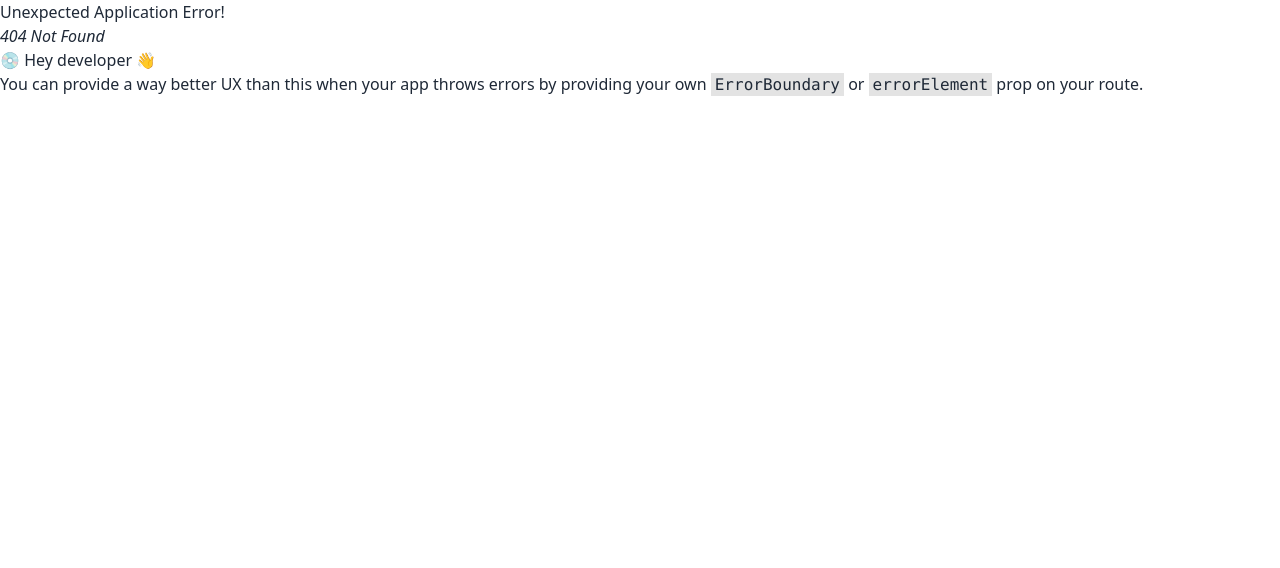
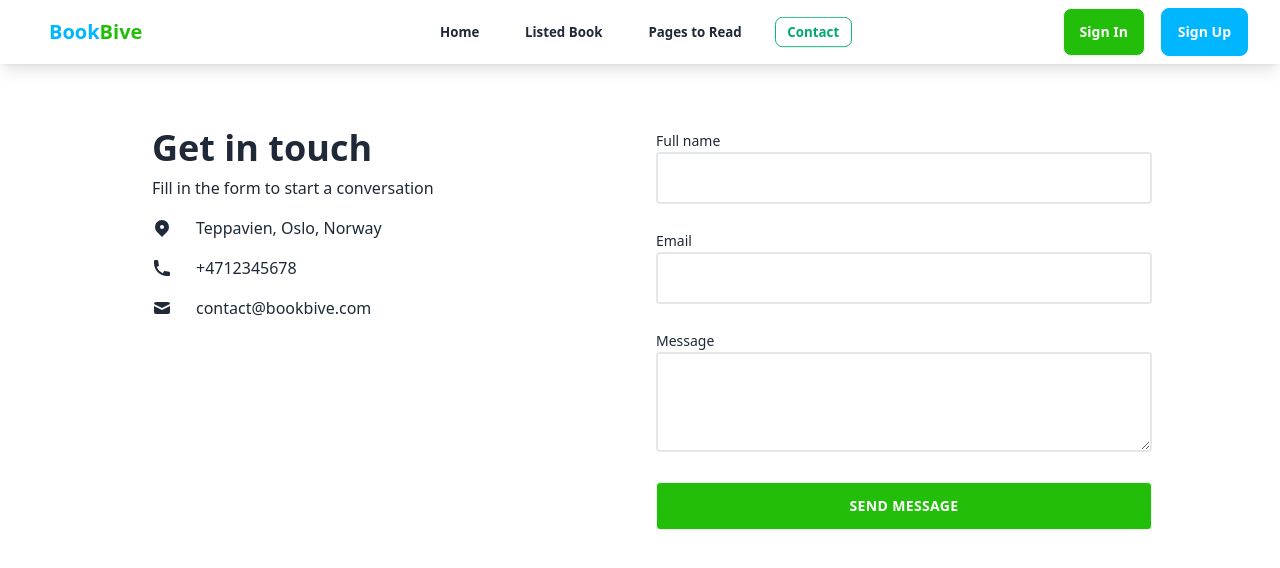
Before and after one commit to AbdullaAlHarun/book-vibe, a React (Vite) app: page /Contact in a window 1280 px wide. Before the commit this address had no page. Shown: the top 568 px of the page. Built offline with nearby package versions, Linux system fonts and the light colour scheme.

Commit message:
Added Contact Page!!

```diff
--- /dev/null
+++ b/src/componants/Contact.jsx
@@ -0,0 +1,85 @@
+const Contact = () => {
+  return (
+    <div className="grid max-w-screen-xl grid-cols-1 gap-8 px-8 py-16 mx-auto rounded-lg md:grid-cols-2 md:px-12 lg:px-16 xl:px-32 dark:bg-gray-100 dark:text-gray-800">
+      <div className="py-6 md:py-0 md:px-6">
+        <h1 className="text-4xl font-bold">Get in touch</h1>
+        <p className="pt-2 pb-4">Fill in the form to start a conversation</p>
+        <div className="space-y-4">
+          <p className="flex items-center">
+            <svg
+              xmlns="http://www.w3.org/2000/svg"
+              viewBox="0 0 20 20"
+              fill="currentColor"
+              className="w-5 h-5 mr-2 sm:mr-6"
+            >
+              <path
+                fillRule="evenodd"
+                d="M5.05 4.05a7 7 0 119.9 9.9L10 18.9l-4.95-4.95a7 7 0 010-9.9zM10 11a2 2 0 100-4 2 2 0 000 4z"
+                clipRule="evenodd"
+              ></path>
+            </svg>
+            <span>Teppavien, Oslo, Norway</span>
+          </p>
+          <p className="flex items-center">
+            <svg
+              xmlns="http://www.w3.org/2000/svg"
+              viewBox="0 0 20 20"
+              fill="currentColor"
+              className="w-5 h-5 mr-2 sm:mr-6"
+            >
+              <path d="M2 3a1 1 0 011-1h2.153a1 1 0 01.986.836l.74 4.435a1 1 0 01-.54 1.06l-1.548.773a11.037 11.037 0 006.105 6.105l.774-1.548a1 1 0 011.059-.54l4.435.74a1 1 0 01.836.986V17a1 1 0 01-1 1h-2C7.82 18 2 12.18 2 5V3z"></path>
+            </svg>
+            <span>+4712345678</span>
+          </p>
+          <p className="flex items-center">
+            <svg
+              xmlns="http://www.w3.org/2000/svg"
+              viewBox="0 0 20 20"
+              fill="currentColor"
+              className="w-5 h-5 mr-2 sm:mr-6"
+            >
+              <path d="M2.003 5.884L10 9.882l7.997-3.998A2 2 0 0016 4H4a2 2 0 00-1.997 1.884z"></path>
+              <path d="M18 8.118l-8 4-8-4V14a2 2 0 002 2h12a2 2 0 002-2V8.118z"></path>
+            </svg>
+            <span>contact@bookbive.com</span>
+          </p>
+        </div>
+      </div>
+      <form className="space-y-6">
+        <div>
+          <label className="text-sm">Full name</label>
+          <input
+            id="name"
+            type="text"
+            placeholder=""
+            className="w-full p-3 rounded dark:bg-gray-100 border-2"
+          />
+        </div>
+        <div>
+          <label className="text-sm">Email</label>
+          <input
+            id="email"
+            type="email"
+            className="w-full p-3 rounded dark:bg-gray-100 border-2"
+          />
+        </div>
+        <div>
+          <label className="text-sm">Message</label>
+          <textarea
+            id="message"
+            rows="3"
+            className="w-full p-3 rounded dark:bg-gray-100 border-2"
+          ></textarea>
+        </div>
+        <button
+          type="submit"
+          className="w-full p-3 btn  text-sm font-bold tracking-wide uppercase rounded text-white bg-[#23BE0A] dark:text-gray-50"
+        >
+          Send Message
+        </button>
+      </form>
+    </div>
+  );
+};
+
+export default Contact;
--- a/src/componants/Nav.jsx
+++ b/src/componants/Nav.jsx
@@ -53,6 +53,14 @@ const Nav = () => {
             >
               Pages to Read
             </NavLink>
+            <NavLink
+              to="/Contact"
+              className={({ isActive }) =>
+                isActive ? "text-primary font-bold" : "font-bold"
+              }
+            >
+              Contact
+            </NavLink>
           </ul>
         </div>
         <Link
@@ -90,6 +98,15 @@ const Nav = () => {
           >
             Pages to Read
           </NavLink>
+
+          <NavLink
+            to="/Contact"
+            className={({ isActive }) =>
+              isActive ? "text-primary font-bold btn btn-sm btn-outline btn-success" : "font-bold btn btn-sm btn-ghost"
+            }
+          >
+            Contact
+          </NavLink>
         </ul>
       </div>
       <div className="navbar-end">
--- a/src/routes/Routs.jsx
+++ b/src/routes/Routs.jsx
@@ -5,6 +5,7 @@ import ListedBooks from '../pages/ListedBooks.jsx'
 import ToRead from '../pages/ToRead.jsx'
 import Books from '../componants/Books.jsx'
 import Book from '../componants/Book.jsx'
+import Contact from '../componants/Contact.jsx'
 
 
 export const router = createBrowserRouter([
@@ -19,14 +20,14 @@ export const router = createBrowserRouter([
         {
           path: '/listedBooks',
           element: <ListedBooks></ListedBooks>,
-          loader: () => fetch('https://dev.to/api/articles?per_page=20&top=7')
         },
         {
           path:'/ToRead',
           element: <ToRead></ToRead>,
-          loader: ({params}) =>
-          fetch(`https://dev.to/api/articles/${params.id}`),
-
+        },
+        {
+          path:'/Contact',
+          element: <Contact></Contact>,
         },
         {
           path: '/books',
```
